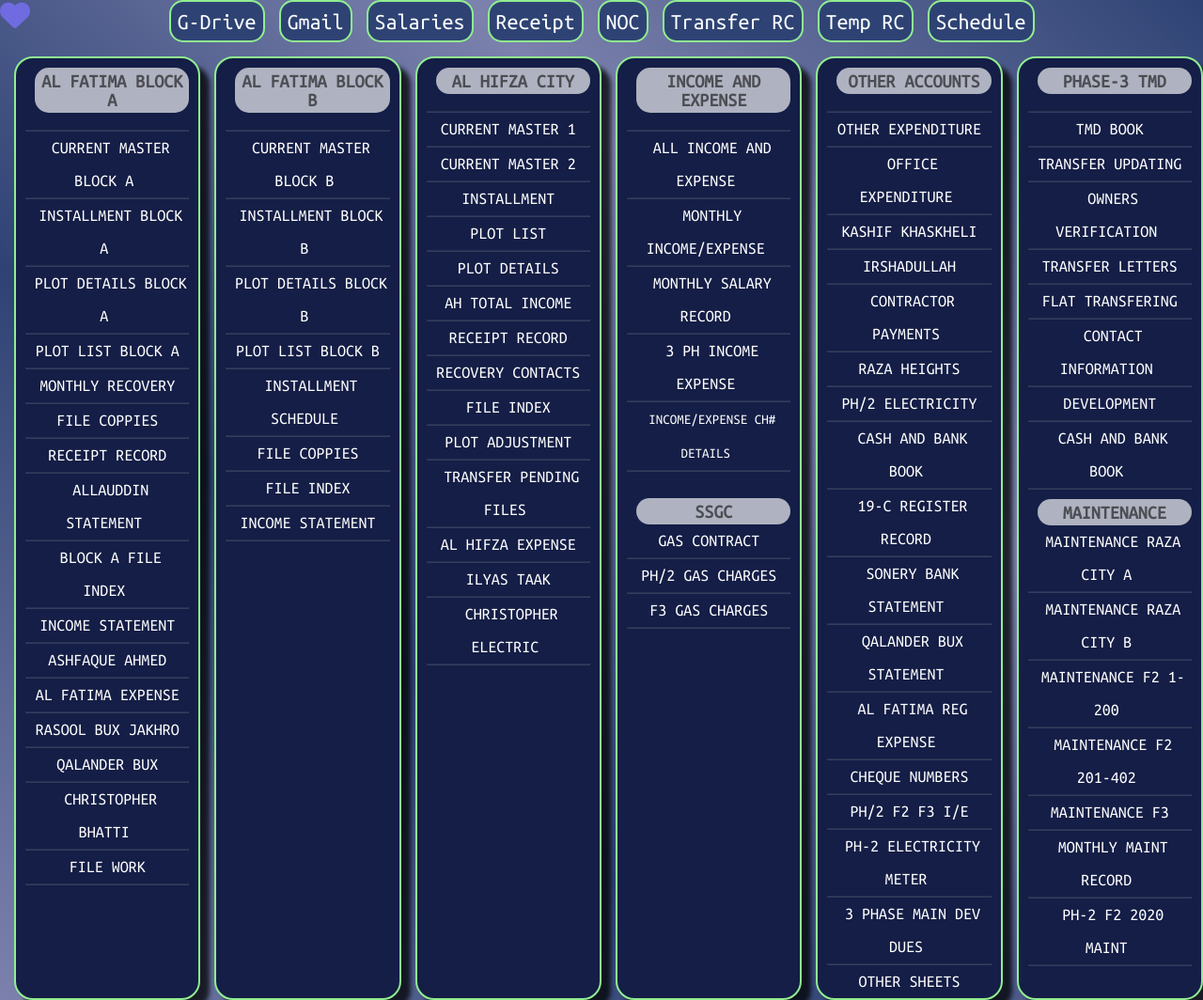
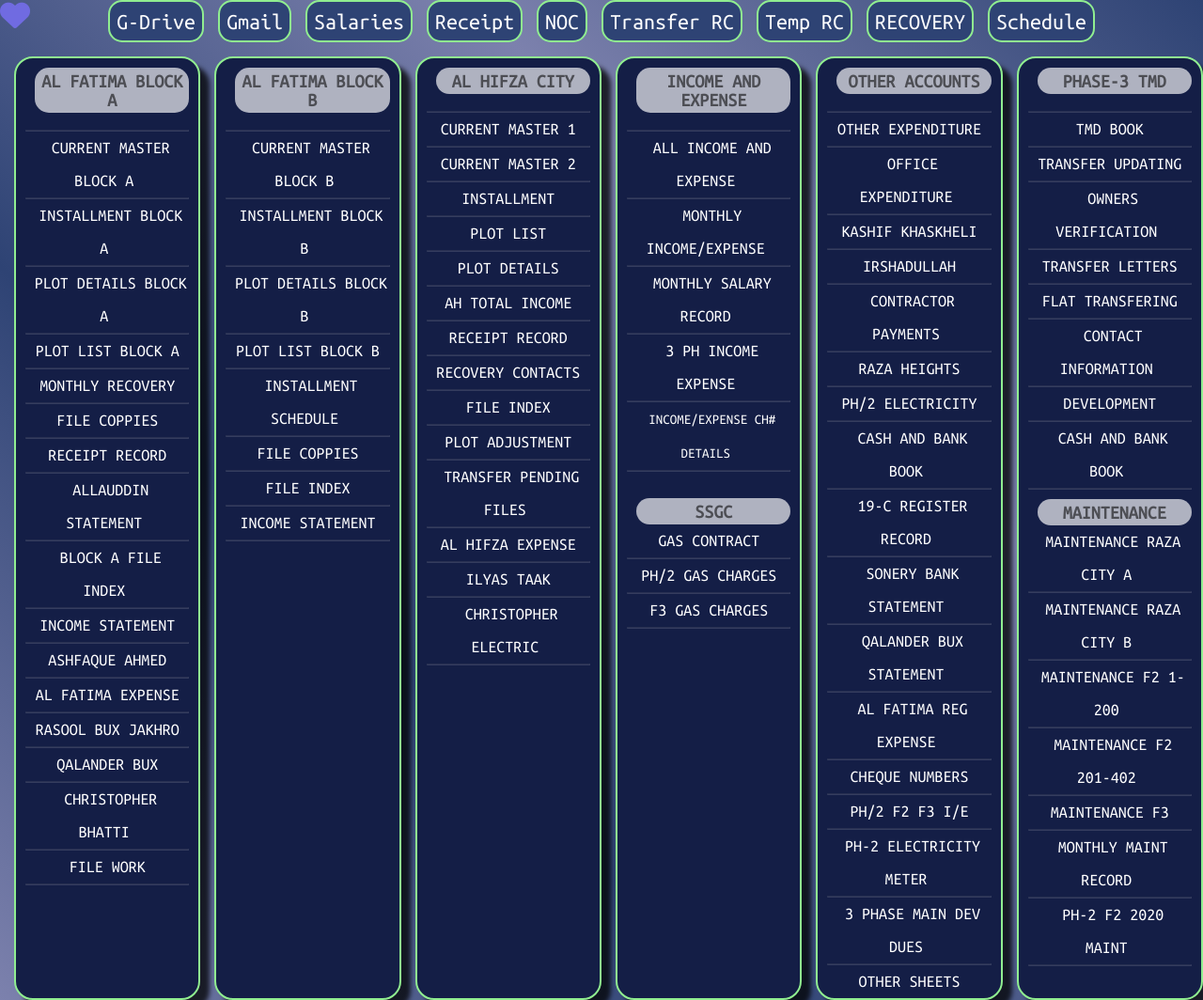
Before and after one commit to Ali88646/Sheet-Index, a plain HTML site: page index.html in a window 1280 px wide. Shown: the whole page at 94% size. Drawn offline with nearby package versions, Linux system fonts and the light colour scheme.

Commit message:
Update index.html
added new sheet link Al Hifza Recovery

```diff
--- a/index.html
+++ b/index.html
@@ -517,7 +517,7 @@
             >Transfer RC</a
           >
         </li>
-	       <li>
+	<li>
           <a
             class="topbuttons"
             href="https://docs.google.com/document/d/1XDN4y_47H12iLEQV-xV0hh_yoHV9aVDUF6T-UIZhJmw/edit"
@@ -525,7 +525,15 @@
             >Temp RC</a
           >
         </li>
-	       <li>
+	<li>
+          <a
+            class="topbuttons"
+            href="https://docs.google.com/spreadsheets/d/16eHQkspsnni7MI3oPcL_AYOFXSpWgQ9d9IiEf5LKqzQ/edit?usp=drive_link"
+            target="_blank"
+            >RECOVERY</a
+          >
+        </li>
+	<li>
           <a
             class="topbuttons"  id="clickSchedule"
             >Schedule</a
```
